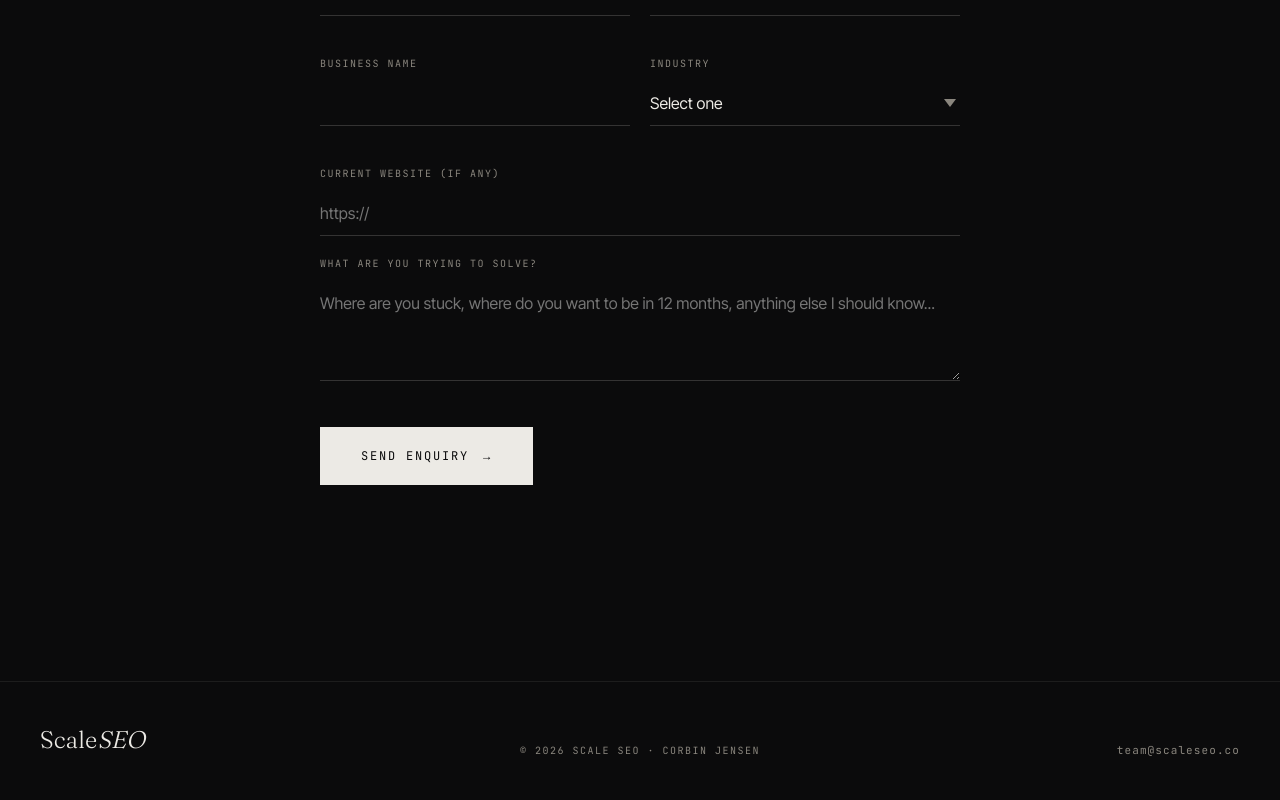
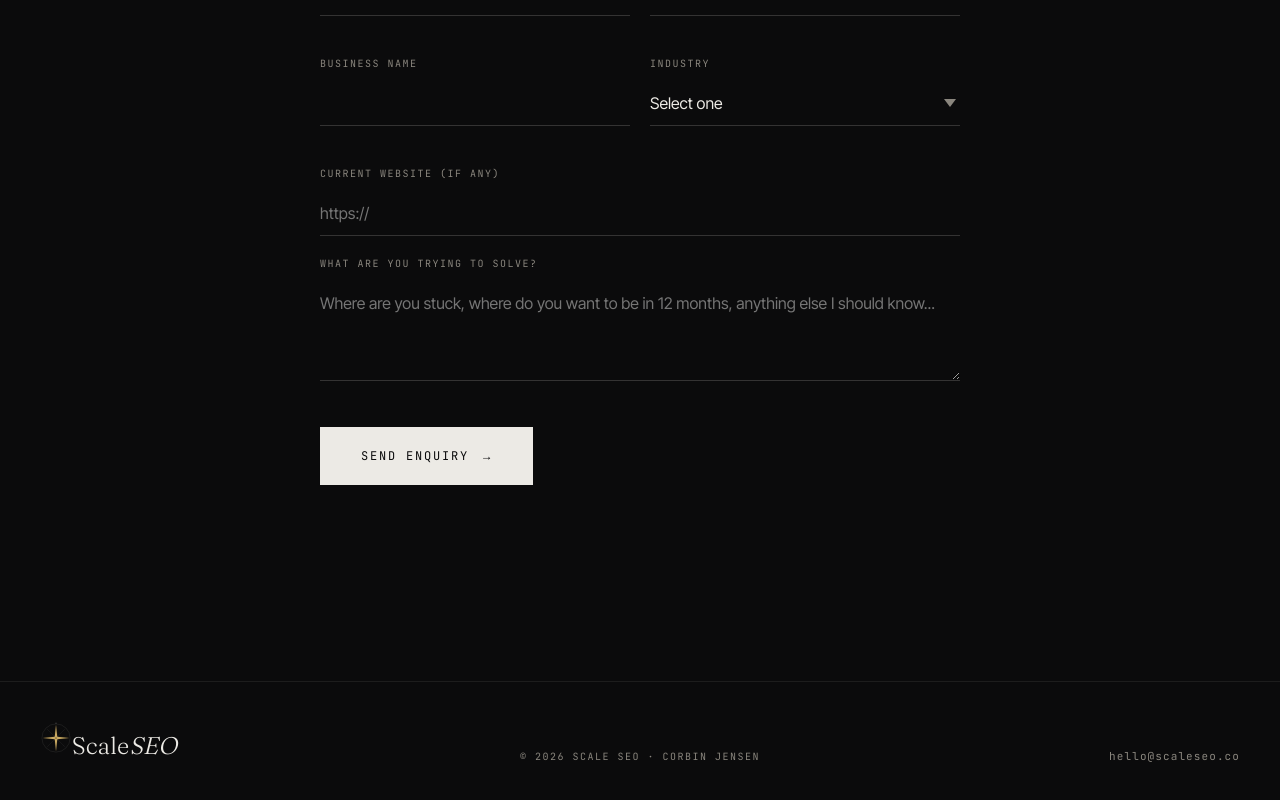
Before and after one commit to ScaleCRMCO/scaleseo, a Next.js app: page / in a window 1280 px wide. Shown: the part 6944-7744 px from the top of the page. Built offline with nearby package versions, Linux system fonts and the light colour scheme.

Commit message:
Update Footer.tsx

```diff
--- a/src/app/components/Footer.tsx
+++ b/src/app/components/Footer.tsx
@@ -1,3 +1,4 @@
+import Logo from "./Logo";
 import styles from "./Footer.module.css";
 
 export default function Footer() {
@@ -5,11 +6,14 @@ export default function Footer() {
     <footer className={styles.footer}>
       <div className={styles.grid}>
         <div className={styles.brand}>
-          Scale<em>SEO</em>
+          <Logo size={32} />
+          <span>
+            Scale<em>SEO</em>
+          </span>
         </div>
         <div className={styles.center}>© 2026 Scale SEO · Corbin Jensen</div>
         <div className={styles.right}>
-          <a href="mailto:hello@scaleseo.co">team@scaleseo.co</a>
+          <a href="mailto:hello@scaleseo.co">hello@scaleseo.co</a>
         </div>
       </div>
     </footer>
```
